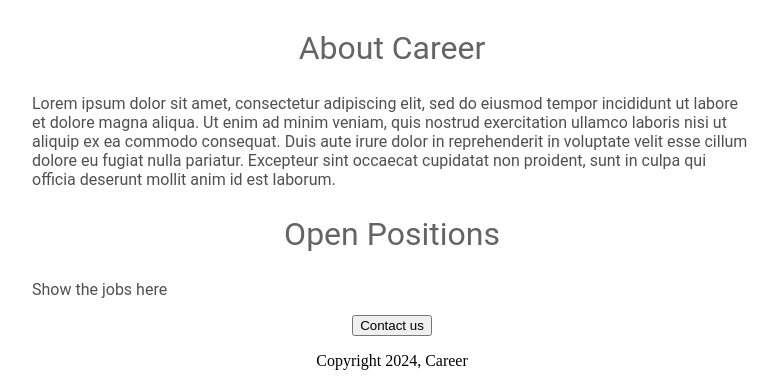
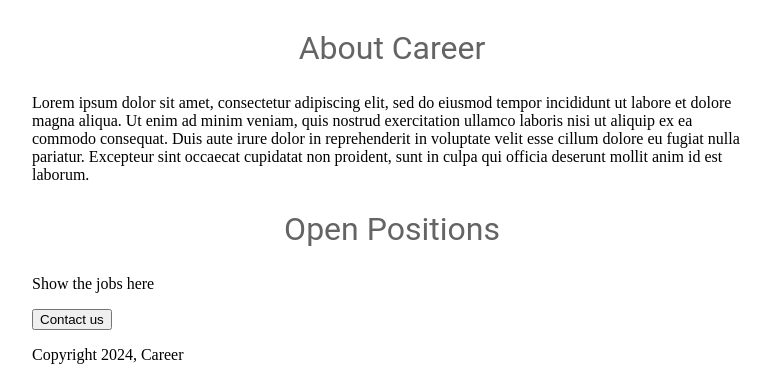
Before and after one commit to KrishnaBhaktha2006/career-website, a Flask app: template templates/index.html in a window 1280 px wide. Shown: the part 802-1188 px from the top of the page, without its empty margins (248-1026 px from the left). After the commit the page ends 1166 px from the top, so only its background shows below. Run offline with Flask 3, Linux system fonts and the light colour scheme; the template is opened without the code that fills it, so the values that code supplies are empty.

Commit message:
Update index.html

```diff
--- a/templates/index.html
+++ b/templates/index.html
@@ -37,10 +37,10 @@
     <h1>Career Website</h1>
     <img id="banner" src="https://3687663a-0d60-40fc-8df9-4424b1084e9a-00-36wtgh2awexi.pike.replit.dev/static/banner.jpg" height="320" >
     <h2>About Career</h2>
-    <p class="bodytext">Lorem ipsum dolor sit amet, consectetur adipiscing elit, sed do eiusmod tempor incididunt ut labore et dolore magna aliqua. Ut enim ad minim veniam, quis nostrud exercitation ullamco laboris nisi ut aliquip ex ea commodo consequat. Duis aute irure dolor in reprehenderit in voluptate velit esse cillum dolore eu fugiat nulla pariatur. Excepteur sint occaecat cupidatat non proident, sunt in culpa qui officia deserunt mollit anim id est laborum.</p>
+    <p>Lorem ipsum dolor sit amet, consectetur adipiscing elit, sed do eiusmod tempor incididunt ut labore et dolore magna aliqua. Ut enim ad minim veniam, quis nostrud exercitation ullamco laboris nisi ut aliquip ex ea commodo consequat. Duis aute irure dolor in reprehenderit in voluptate velit esse cillum dolore eu fugiat nulla pariatur. Excepteur sint occaecat cupidatat non proident, sunt in culpa qui officia deserunt mollit anim id est laborum.</p>
     <h2>Open Positions</h2>
-    <p class="bodytext">Show the jobs here</p>
-      <div style="text-align: center;">
+    <p>Show the jobs here</p>
+      <div>
     <button>Contact us</button>
         <p>Copyright 2024, Career</p>
         </div>
```
